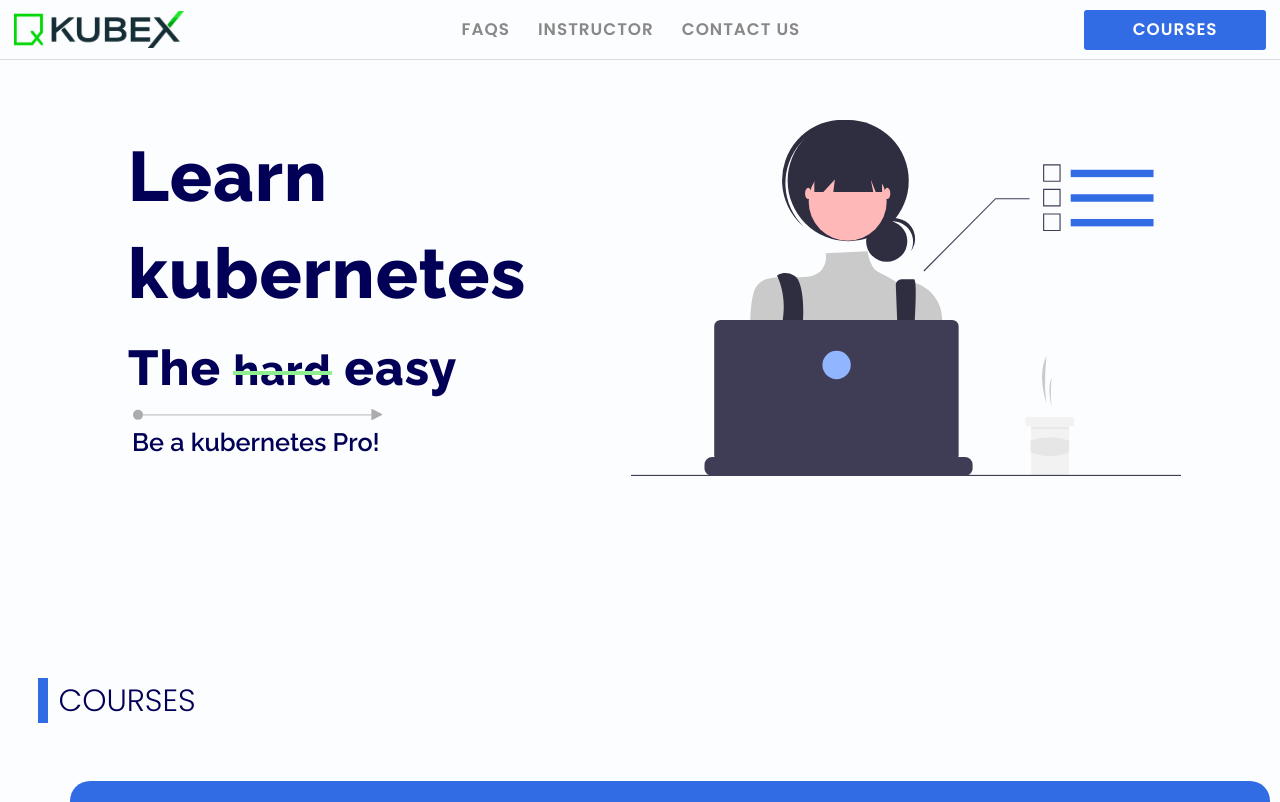
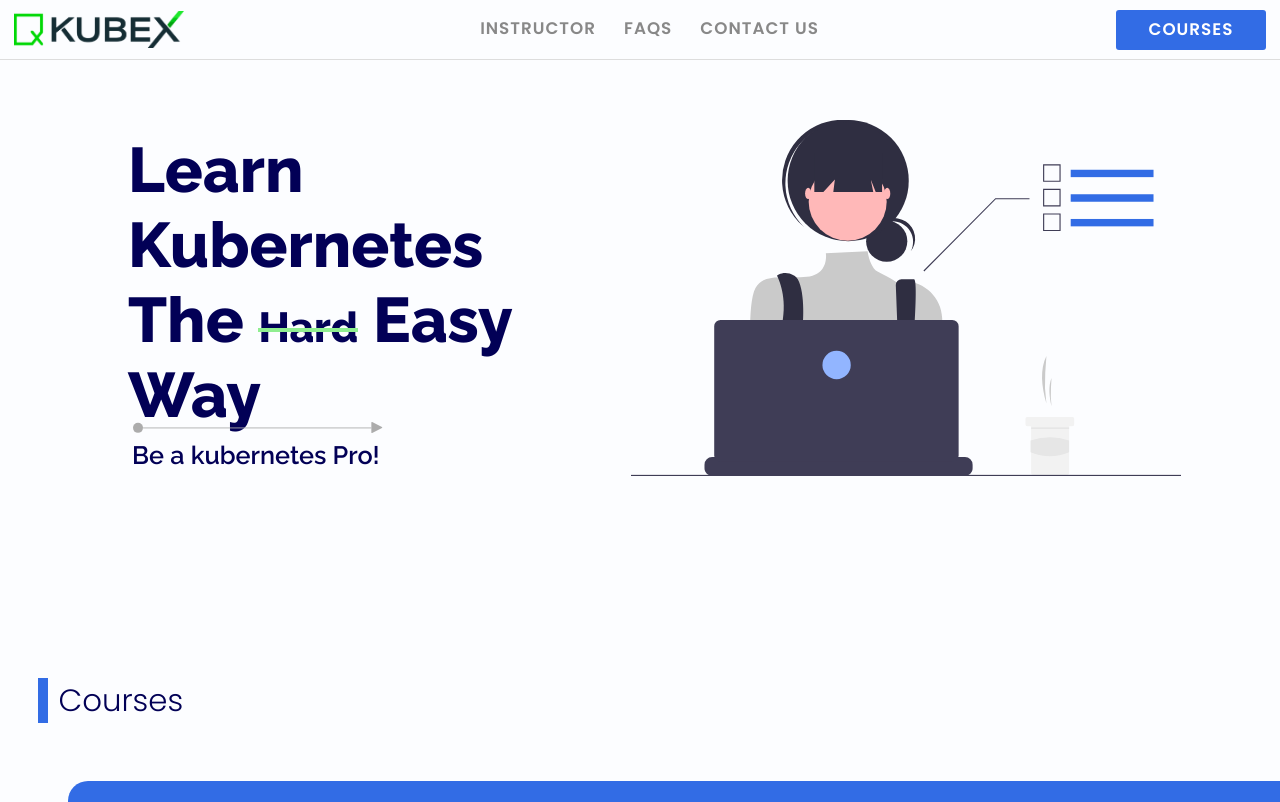
Before and after one commit to skoodath/kubeed, a React (Create React App) app: page / in a window 1280 px wide. Shown: the top 802 px of the page. Built offline with nearby package versions, Linux system fonts and the light colour scheme.

Commit message:
21-jun-21

```diff
--- a/src/components/header/header.js
+++ b/src/components/header/header.js
@@ -1,14 +1,9 @@
 import { Header } from '../../styles/header.style';
 import BrandComponent from './brand';
 import NavbarComponent from "./navigation";
-//import NavsmallComponent from './navsmall'
-import MyMenucontext from '../context';
-import { useContext } from 'react';
 import CtaComponent from './cta';
 
 const HeaderSection = () => {
-
-  const {open, setOpen} = useContext(MyMenucontext);
 
   return(
     <Header.Wrapper>
@@ -16,11 +11,6 @@ const HeaderSection = () => {
         <BrandComponent />
         <NavbarComponent />
         <CtaComponent />
-        <Header.Hamburger onClick={() => setOpen(!open)}>
-          <Header.HamburgerLines></Header.HamburgerLines>
-          <Header.HamburgerLines></Header.HamburgerLines>
-          <Header.HamburgerLines></Header.HamburgerLines>
-        </Header.Hamburger>
       </Header.Inner>
 
     </Header.Wrapper>
--- a/src/components/header/navigation.js
+++ b/src/components/header/navigation.js
@@ -4,10 +4,23 @@ const NavbarComponent = () => {
   return(
     <Navbar.Wrapper>
       <Navs
+        activeClass='active'
+        to="about"
+        spy={true}
+        smooth={true}
+        offset={-50}
+        duration={500}
+        role='button'
+        tabIndex='0'
+      >
+        Instructor
+      </Navs>
+      <Navs
+        activeClass="active"
         to="faqs"
         spy={true}
         smooth={true}
-        offset={-100}
+        offset={-50}
         duration={500}
         role='button'
         tabIndex='0'
@@ -15,21 +28,11 @@ const NavbarComponent = () => {
         Faqs
       </Navs>
       <Navs
-        to="about"
-        spy={true}
-        smooth={true}
-        offset={-100}
-        duration={500}
-        role='button'
-        tabIndex='0'
-      >
-        Instructor
-      </Navs>
-      <Navs
+        activeClass='active'
         to="contact"
         spy={true}
         smooth={true}
-        offset={-100}
+        offset={-50}
         duration={500}
         role='button'
         tabIndex='0'
--- a/src/components/landing/landing.js
+++ b/src/components/landing/landing.js
@@ -8,17 +8,18 @@ const LandingSection = () => {
     <Landing.Wrapper name='landing'>
       <Landing.Inner>
         <Landing.Text>
-          <Landing.Title>
-            <Landing.TitleOne>
-              Learn
-            </Landing.TitleOne>
-            <Landing.TitleTwo>
-              kubernetes
-            </Landing.TitleTwo>
-            <Landing.TitleThree>
-              The <Landing.TitleStrike>hard</Landing.TitleStrike> easy
-            </Landing.TitleThree>
-          </Landing.Title>
+          <Landing.TitleOne>
+            Learn
+          </Landing.TitleOne>
+          <Landing.TitleOne>
+            Kubernetes
+          </Landing.TitleOne>
+          <Landing.TitleOne>
+            The <Landing.TitleStrike>Hard</Landing.TitleStrike> Easy
+          </Landing.TitleOne>
+          <Landing.TitleOne>
+            Way
+          </Landing.TitleOne>
           <Landing.Pointer src={arrow} alt='pointer arrow above subtitle' />
           <Landing.Subtitle>Be a kubernetes Pro!</Landing.Subtitle>
         </Landing.Text>
--- a/src/styles/card.style.js
+++ b/src/styles/card.style.js
@@ -8,12 +8,9 @@ export const Card = {
     margin: 0 auto;
     padding: 1rem 0;
     position: relative;
-    //width: 80%;
-    justify-content: center;
+    justify-content: space-around;
     align-items: center;
     border-radius: 20px;
-    //box-shadow: 5px 0 10px -5px #57637c;
-    //background-image: linear-gradient(0deg, #edf3ff, #fcfdff );
     background-color: #326ce5;
     &::before{
       content: '';
@@ -46,13 +43,12 @@ export const Card = {
       }
     }
     @media ${device.laptop}{
-      width: 1200px;
+      width: 1240px;
       transform: translateX(20deg);
       &::before{
         background-image: linear-gradient(45deg, #edf3ff, #fcfdff );
         z-index: 0;
       }
-      //background-image: linear-gradient(45deg, #fcfdff, #edf3ff);
 
     }
 
@@ -60,7 +56,6 @@ export const Card = {
 
   CardItem: styled.div`
     width: 310px;
-    //max-width: 280px;
     min-width: 260px;
     height: 420px;
     display: flex;
@@ -99,7 +94,7 @@ export const Card = {
       display: flex;
       justify-content: center;
       align-items: center;
-      box-shadow: 0 0 20px -5px #aec1e8;
+      box-shadow: 0 0 20px -5px #183675;
   `,
   CardLogo: styled.img`
     width: 60%;
--- a/src/styles/course.style.js
+++ b/src/styles/course.style.js
@@ -7,7 +7,6 @@ export const Course = {
     padding: 10vh 0;
     position: relative;
     width: 100%;
-    //background-color: #f5f7fa;
     background-color: #fcfdff;
     overflow: hidden;
   `,
--- a/src/styles/faq.style.js
+++ b/src/styles/faq.style.js
@@ -19,15 +19,15 @@ export const Faq = {
   `,
   FaqWrapper: styled.div`
     width: 80%;
-    margin: 0 auto;
+    margin: 0 auto 3rem;
     @media ${device.laptop}{
-      margin: 0;
+      margin: 0 0 3rem;
     }
   `,
   Question: styled.div`
     font-weight: 600;
     font-size: 1.1rem;
-    margin: 0 auto 1rem;
+    margin: 0 auto rem;
     @media ${device.tabletLG}{
       font-size: 1.6rem;
     }
--- a/src/styles/header.style.js
+++ b/src/styles/header.style.js
@@ -1,4 +1,4 @@
-import styled, { keyframes } from 'styled-components';
+import styled from 'styled-components';
 import { Link } from 'react-scroll';
 import { device } from './devices';
 
@@ -148,7 +148,6 @@ export const NavbarSmall = {
       justify-content: flex-start;
       border-radius: 3px;
       padding: 0.3rem 0.5rem;
-      //margin: 0 0 3rem 0;
       cursor: pointer;
       letter-spacing: 1px;
       text-transform: uppercase;
@@ -176,18 +175,6 @@ export const NavbarSmall = {
   `,
 }
 
-const bounce = keyframes`
-      0%, 20%, 50%, 80%, 100% {
-        transform: translateY(0);
-      }
-      40% {
-        transform: translateY(-10px);
-      }
-      60% {
-        transform: translateY(-10px);
-      }
-    }
-`
 export const Links = styled(Link)`
     display: flex;
     color: #ffffff;
@@ -203,24 +190,10 @@ export const Links = styled(Link)`
     font-weight: 600;
     transition: all 0.3s ease-in-out;
     width: 25%;
-    svg{
-      visibility: hidden;
-      width: 0;
-      transform: translateY(-100%);
-      fill: #326CE5;
-      color: #326CE5;
-      transition: transform 0.3s ease-in-out, width 0.5s ease-in-out;
-      font-size: 20px;
-    }
+    max-width: 150px;
     &:hover{
       color: #ffffff;
-      svg{
-        visibility: visible;
-        width: 40%;
-        transform: translateY(0);
-        color: #326CE5;
-        animation: 1.5s ${bounce} cubic-bezier(0.0075, 0.52, 0.0095, 0.6) infinite;
-      }
+      background-color: #326CE5dc;
     }
     @media ${device.tabletSM}{
       font-size: 1.2rem;
@@ -238,24 +211,21 @@ export const Navs = styled(Link)`
     display: flex;
     color: #888888;
     justify-content: center;
-    border-radius: 3px;
     padding: 0.3rem 0.5rem;
     margin: 0 0;
     cursor: pointer;
     letter-spacing: 1px;
     text-transform: uppercase;
-    font-size: 0.80rem;
+    font-size: 0.8rem;
     font-weight: 600;
-    transition: all 0.3s ease-in-out;
+    border-bottom: 2px solid transparent;
+    transition: border-bottom 0.2s ease-in-out;
+    &.active{
+      border-bottom: 2px solid #555555;
+      color: #555555;
+    }
     &:hover{
-      color: #67D800;
-      svg{
-        visibility: visible;
-        width: 100%;
-        transform: translateY(0);
-        color: #326CE5;
-        animation: 1.5s ${bounce} cubic-bezier(0.0075, 0.52, 0.0095, 0.6) infinite;
-      }
+      color: #555555;
     }
     @media ${device.tabletSM}{
       font-size: 1.2rem;
--- a/src/styles/landing.style.js
+++ b/src/styles/landing.style.js
@@ -88,14 +88,21 @@ export const Landing = {
     }
   `,
   TitleOne: styled.span`
-    font-size: 3rem;
-    margin: 0 0 -15px 0;
+    font-size: 2.5rem;
+    font-weight: 700;
+    height: 50px;
     @media ${device.mobileSM}{
-      font-size: 2.5rem;
+      font-size: 2.2rem;
     }
     @media ${device.tabletSM}{
-      font-size: 5rem;
+      font-size: 4rem;
+      height: 60px;
     }
+    @media ${device.tabletSM}{
+      font-size: 4.5rem;
+      height: 75px;
+    }
+
   `,
   TitleTwo: styled.span`
     font-size: 3rem;
@@ -119,7 +126,7 @@ export const Landing = {
     }
   `,
   TitleStrike: styled.span`
-    font-size: 2rem;
+    font-size: 2.3rem;
     position: relative;
     &::before{
       position: absolute;
--- a/src/styles/sectionheading.style.js
+++ b/src/styles/sectionheading.style.js
@@ -9,7 +9,6 @@ export const SectionHeader = {
     margin: 0 auto 2rem;
     position: relative;
     padding: 0 0 0 20px;
-    text-transform: uppercase;
     display: flex;
     align-items: center;
     user-select: none;
```
